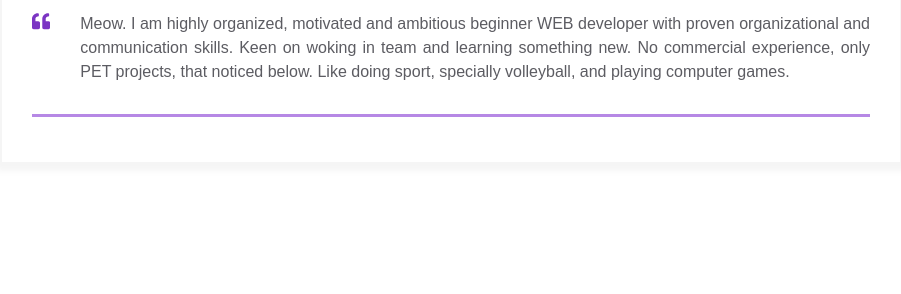
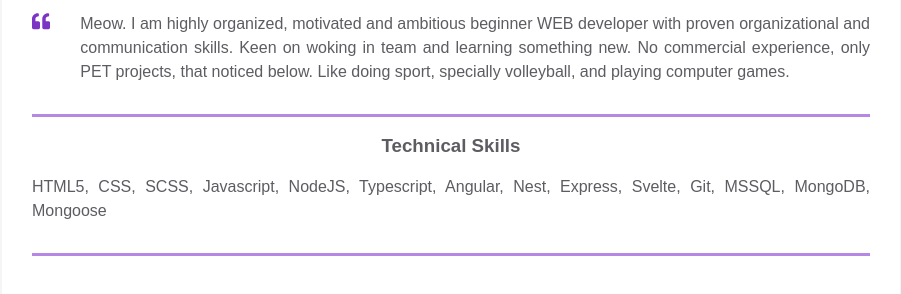
Before and after one commit to voonya/homepage, a plain HTML site: page index.html in a window 1280 px wide. Shown: the part 350-644 px from the top of the page, without its empty margins (189-1090 px from the left). Drawn offline with Linux system fonts and the light colour scheme.

Commit message:
add technical skills

```diff
--- a/index.html
+++ b/index.html
@@ -104,6 +104,15 @@
           </div>
         </div>
       </div>
+      <div class="container">
+        <div class="resume__block">
+          <div class="skills">
+            <h3 class="skills__header">Technical Skills</h3>
+            <p class="skills__text">HTML5, CSS, SCSS, Javascript, NodeJS, Typescript, Angular, Nest, Express, Svelte,
+              Git, MSSQL, MongoDB, Mongoose</p>
+          </div>
+        </div>
+      </div>
     </div>
   </main>
 </body>
```
